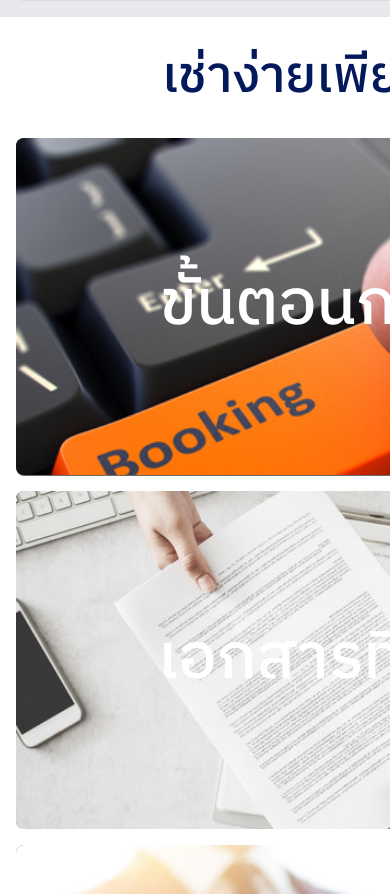
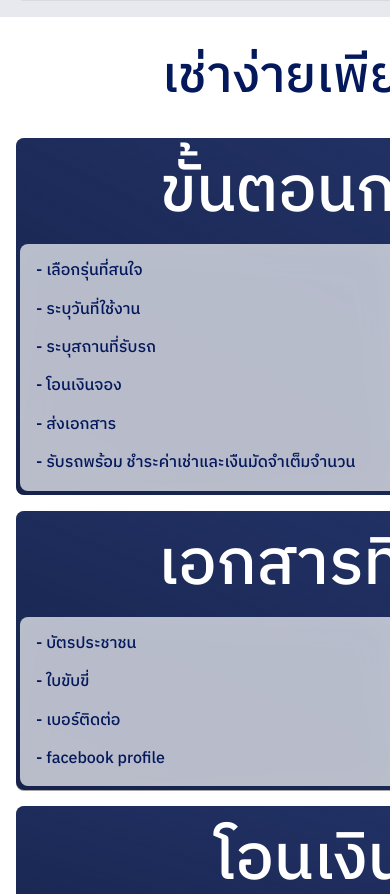
Before and after one commit to PathompongPA/car-rent, a React (Vite) app: page / in a window 390 px wide. Shown: the part 6440-7334 px from the top of the page. Built offline with nearby package versions, Linux system fonts and the light colour scheme.

Commit message:
style(journeyBooking) : style open window description alway

```diff
--- a/src/components/journeyBooking.component.jsx
+++ b/src/components/journeyBooking.component.jsx
@@ -9,15 +9,18 @@ export default function JourneyBooking() {
     //     setLocatoion(Number(e.target.getAttribute("index")))
     // }
     return (
-        <div id="booking-step" className=" journey-booking >> flex flex-col justify-center items-center | p-4 py-8  pb-0 gap-8 w-full h-fit | md:max-w-7xl lg:snap-center" >
+        <div id="booking-step" className=" journey-booking >> flex flex-col justify-center items-center | p-4 py-8  pb-0 gap-8 w-full h-full | md:max-w-7xl lg:snap-center" >
             <h1 className="journey-booking__title >> text-blue-1 font-black text-title-2 | md:text-title-1">{journeyBooking.title}</h1>
             <div className="journey-flex -card >> flex justify-center items-center flex-wrap | gap-4 w-full h-full | md:gap-8 ">
-                {journeyBooking.card.list.map(({ title, detail, image }, index) =>
+                {journeyBooking.card.list.map(({ title, detail }, index) =>
                     <div
-                        style={{ backgroundImage: `url(${image})` }}
-                        className={`journey-booking__card --btn >> backdrop-brightness-10 backdrop-contrast-20 bg-cover group ease-in flex flex-col justify-end items-center | w-full p-1 h-[40vh] | bg-gradient-to-tr from-blue-2 to-blue-1/80 | rounded-lg | text-white text-xl font-extrabold | lg:w-[390px] text-center lg:h-[450px] `} key={`journey-booking-card-${index}`} index={index}>
-                        <h1 className="journey-booking__card-title >> group-hover:text-title-3 duration-300  flex justify-center items-center | w-full h-full | text-title-2 | md:w-full  | lg:text-title-2" index={index}> {title} </h1>
-                        <div className={` jouryney-booking__container-detail >> backdrop-blur-lg  overflow-hidden group-hover:visible group-hover:h-[1000px]  group-hover:p-4  duration-100 md:duration-300 flex flex-col justify-start  items-start | w-full  gap-4 h-0 | bg-white/70 md:bg-white | rounded-lg | md:items-start md:justify-start | md:p-0 md:max-w-full  md:invalid:`} index={index}>
+                        // style={{ backgroundImage: `url(${image})` }}
+                        className={`journey-booking__card --btn >> backdrop-brightness-100 backdrop-contrast-30 bg-cover group ease-in flex flex-col justify-end items-center | w-full p-1 h-full | bg-gradient-to-tr from-blue-2 to-blue-1/80 | rounded-lg | text-white text-xl font-extrabold | lg:w-[390px] text-center lg:h-[450px] `} key={`journey-booking-card-${index}`} index={index}>
+                        <h1 className="journey-booking__card-title >> group-hover:md:text-title-3  group-focus:text-title-3 duration-300  flex justify-center items-center | md:h-full w-full h-fit p-4  md:p-0| text-title-3 | md:w-full  | lg:text-title-2" index={index}> {title} </h1>
+                        <div className={`jouryney-booking__container-detail >> backdrop-blur-lg  overflow-hidden
+                            h-full p-4
+                            group-hover:md:visible group-hover:md:h-[1000px]  group-hover:md:p-4
+                            duration-100 md:duration-300 flex flex-col justify-start  items-start | w-full  gap-4 md:h-0 | bg-white/70 md:bg-white | rounded-lg | md:items-start md:justify-start | md:p-0 md:max-w-full  md:invalid:`} index={index}>
                             {detail.map((param, _index) =>
                                 <div className={`journey-booking__card-detail >> flex justify-start items-start | h-fit | font-light text-blue-1 text-[16px] `} key={`journey-booking-card-detail-${_index}`} index={_index}>{`- ${param}`}</div>
                             )}
```
